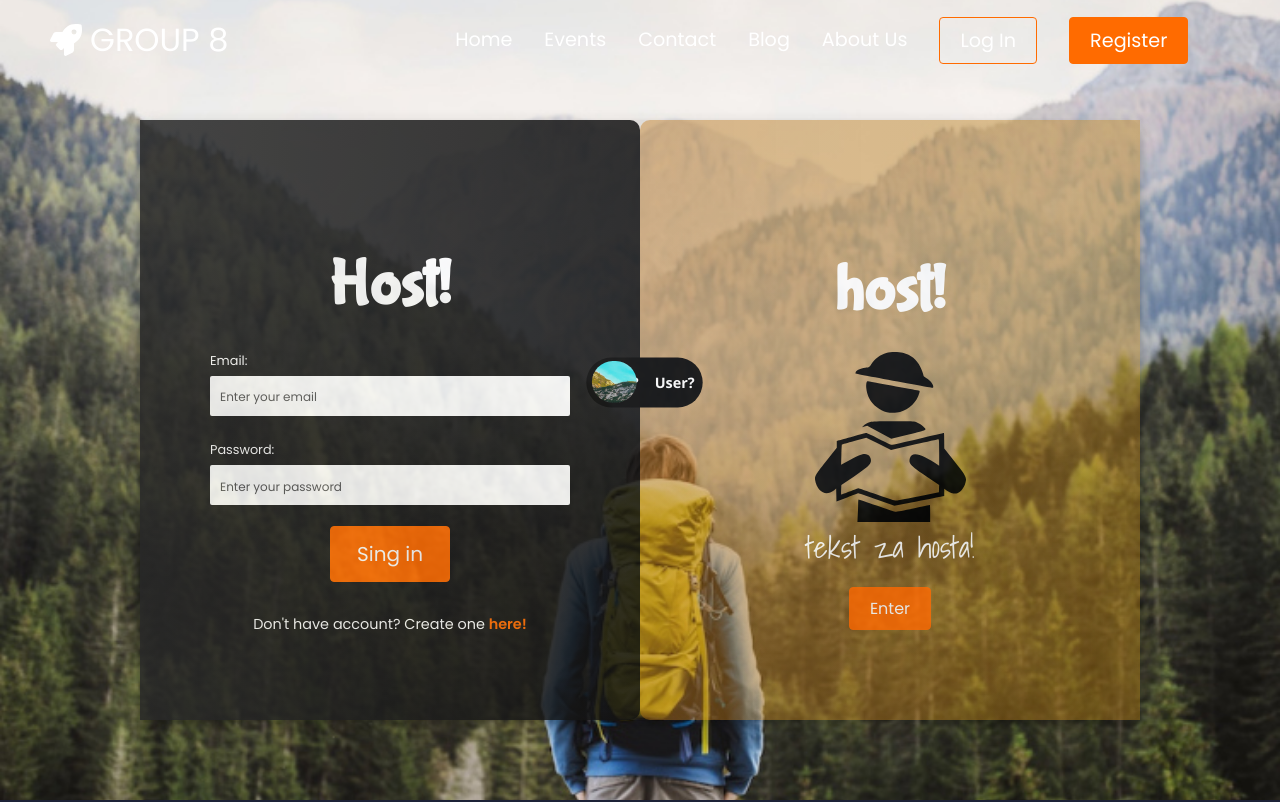
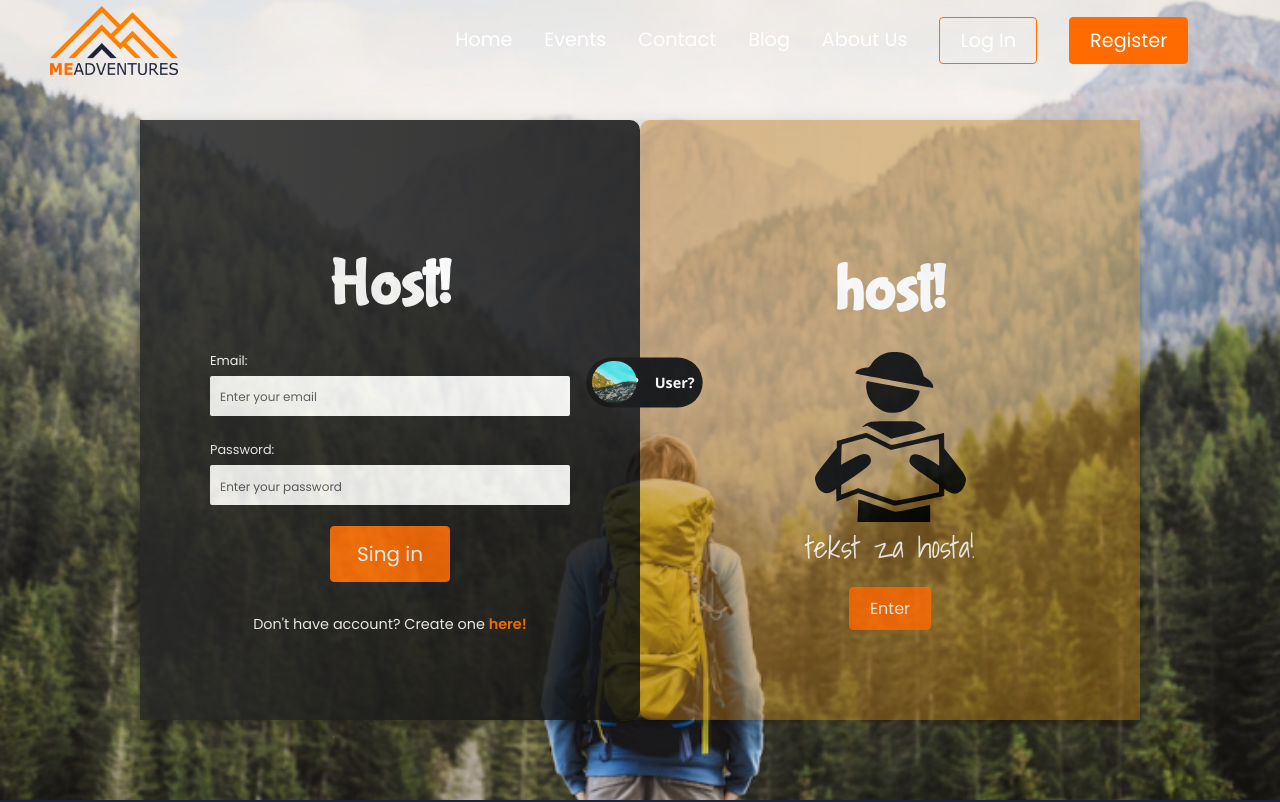
Before and after one commit to micokontic/react-final-task, a React (Create React App) app: page /log-in in a window 1280 px wide. Shown: the top 802 px of the page. Built offline with nearby package versions, Linux system fonts and the light colour scheme; no server answers; what react-google-maps would draw is missing.

Commit message:
Logo test

```diff
--- a/src/components/Navbar.css
+++ b/src/components/Navbar.css
@@ -31,6 +31,16 @@
   justify-content: space-between;
   height: 80px;
 }
+.navbar-logo-div {
+  background: url("./images/logo.png");
+  width: 8rem;
+  height: 5rem;
+  /* height: 75%; */
+  background-position: center;
+  z-index: 2000;
+  background-size: contain;
+  background-repeat: no-repeat;
+}
 
 .container {
   z-index: 1;
@@ -42,7 +52,7 @@
   padding-left: 50px;
 }
 
-.navbar-logo {
+/* .navbar-logo {
   color: #fff;
   justify-self: start;
   cursor: pointer;
@@ -50,7 +60,7 @@
   font-size: 2rem;
   display: flex;
   align-items: center;
-}
+} */
 
 .navbar-icon {
   margin-right: 0.5rem;
--- a/src/components/Navbar.js
+++ b/src/components/Navbar.js
@@ -5,7 +5,7 @@ import { Button } from "../Button";
 import "./Navbar.css";
 import { IconContext } from "react-icons/lib";
 
-function Navbar({backgroundStyle}) {
+function Navbar({ backgroundStyle }) {
   const [click, setClick] = useState(false);
   const [button, setButton] = useState(true);
 
@@ -28,11 +28,10 @@ function Navbar({backgroundStyle}) {
     <>
       <div className="navbar-absolute">
         <IconContext.Provider value={{ color: "#fff" }}>
-        <div className="navbar" style={{background:backgroundStyle}}>
+          <div className="navbar" style={{ background: backgroundStyle }}>
             <div className="navbar-container container">
               <Link to="/" className="navbar-logo" onClick={closeMobileMenu}>
-              <FaRocket className="navbar-icon" />
-              GROUP 8
+                <div className="navbar-logo-div"></div>
               </Link>
               <div className="menu-icon" onClick={handleClick}>
                 {click ? <FaTimes /> : <FaBars />}
@@ -125,7 +124,6 @@ function Navbar({backgroundStyle}) {
           </div>
         </IconContext.Provider>
       </div>
-
     </>
   );
 }
```
Also changed, not shown: src/components/images/logo.png (added). Lines whose indentation alone changed are shown as unchanged.
